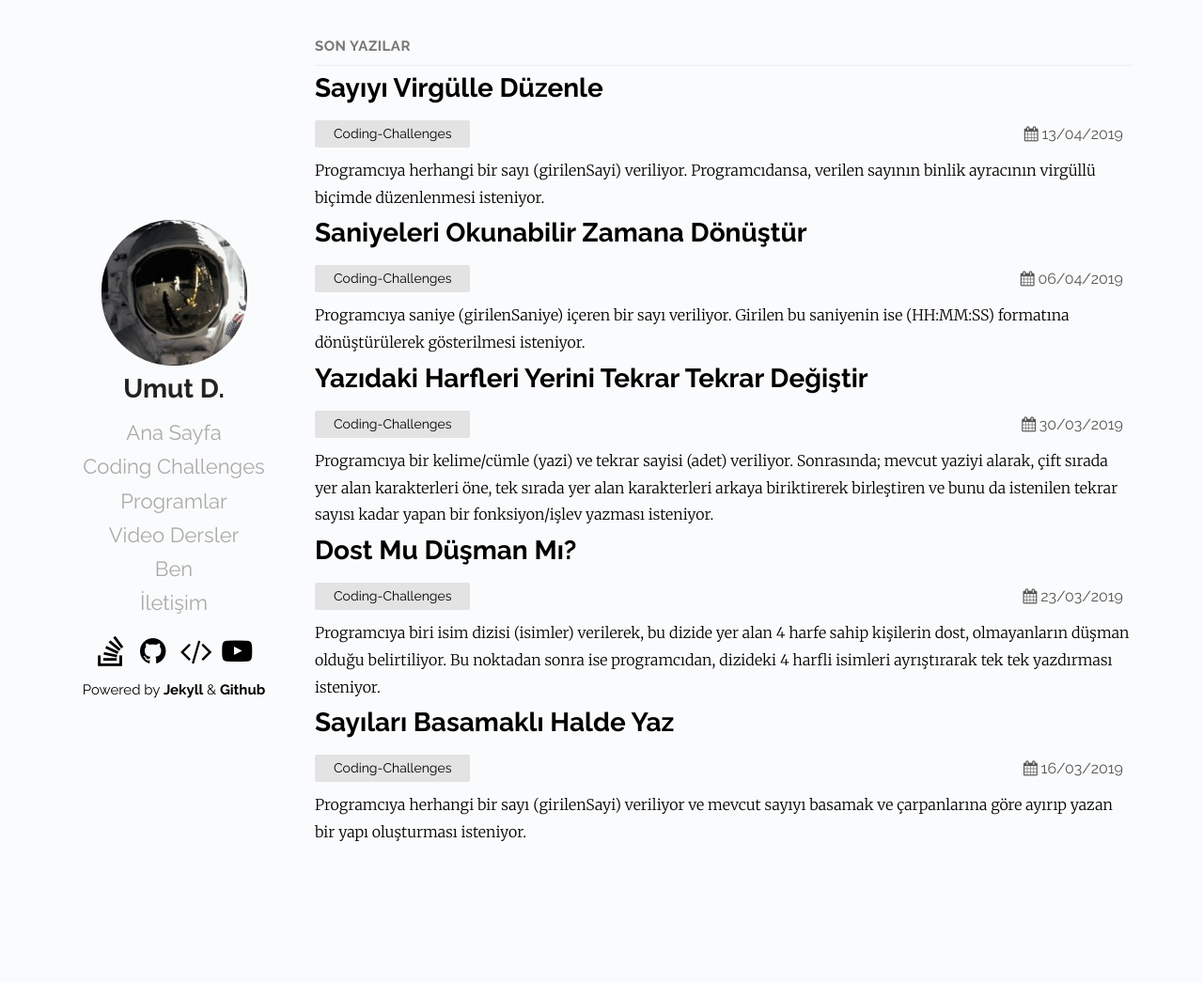
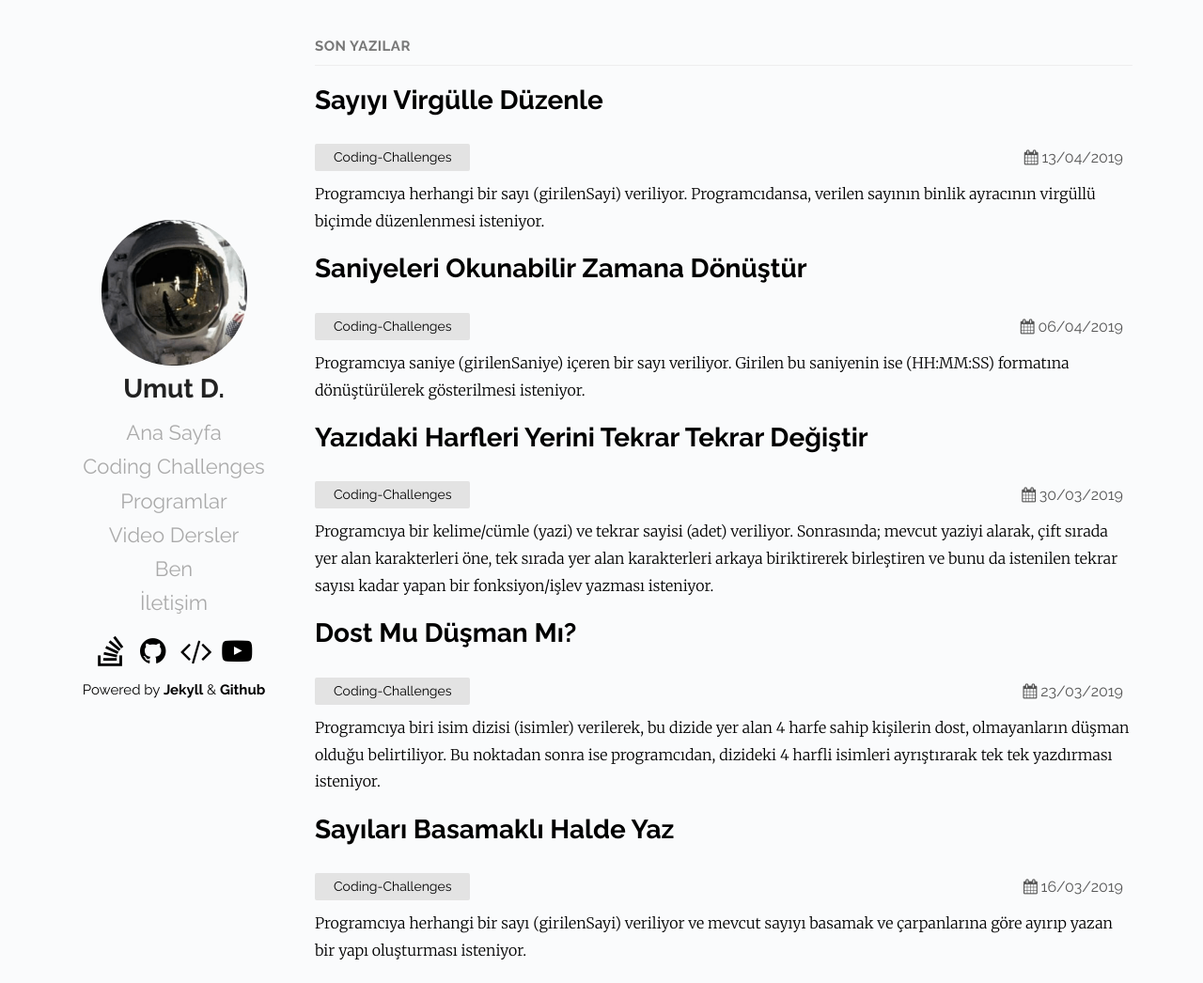
Before and after one commit to Umut-D/umutd.com, a Jekyll site: the page built from index.md, in a window 1280 px wide and 1046 px high. Shown: the whole window at 94% size. Built offline with Jekyll 4.4.1, drawn with Linux system fonts in a browser that asks for light colours.

Commit message:
mobil ekran sorunu cozuldu

```diff
--- a/assets/css/style.scss
+++ b/assets/css/style.scss
@@ -62,9 +62,8 @@
   .icon-code:before { content: '\f121'; } /* '' */
   .icon-youtube-play:before { content: '\f16a'; } /* '' */
   .icon-stackoverflow:before { content: '\f16c'; } /* '' */
-/* CSS Başlangıcı */
-/* Telefonda çuvallıyor # !Dikkat et*/
 
+  /* CSS Başlangıcı */
 body{
     background: #fafbfc;
 }
@@ -132,10 +131,6 @@
 
 .post-categories {
     padding: 10px 0;
-}
-
-.post-title {
-    line-height: 0.3em;
 }
 
 .page-image{
```
